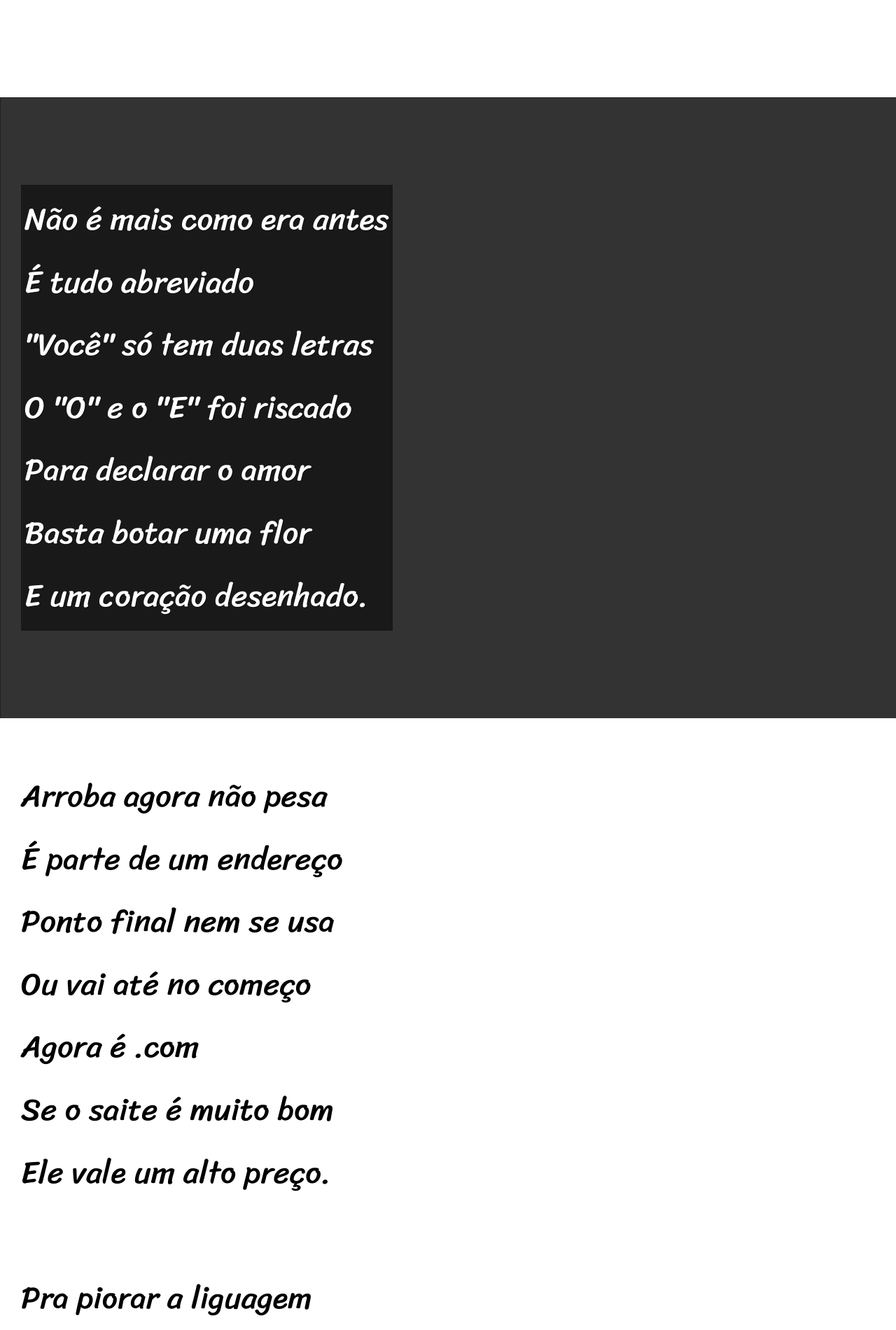
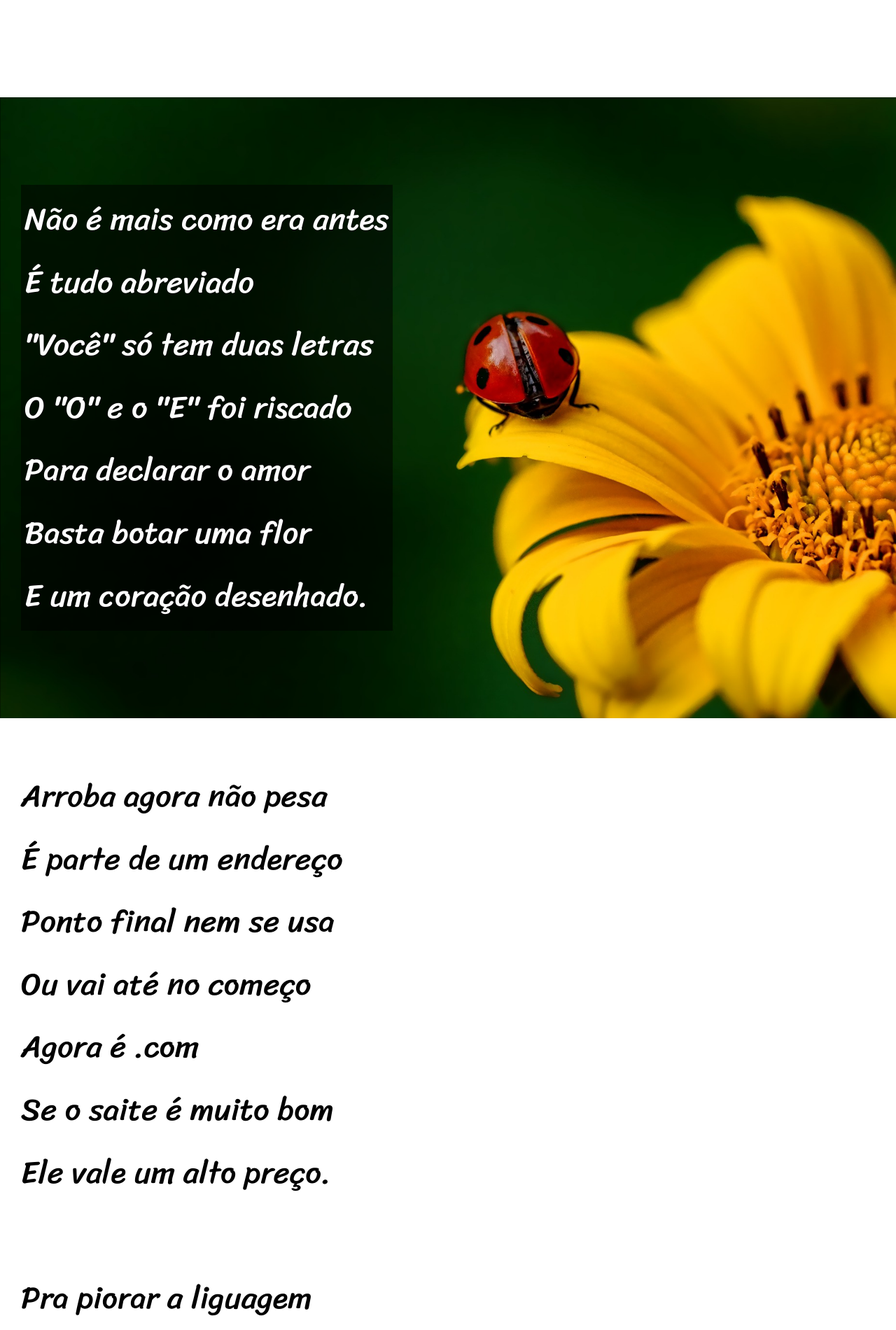
Before and after one commit to zhypass/projeto-cordel, a plain HTML site: page index.html in a window 1280 px wide. Shown: the part 940-2840 px from the top of the page at 70% size. Drawn offline with Linux system fonts and the light colour scheme; the site is published under a folder, as on GitHub Pages, so addresses that start at the root find nothing.

Commit message:
Correção de alguns erros

```diff
--- a/estilo/style.css
+++ b/estilo/style.css
@@ -62,12 +62,12 @@ section.normal{
 }
 
 section#img01{
-    background-image: url(/imgs/background001.jpg);
+    background-image: url(imgs/background001.jpg);
     background-position: right center;
 }
 
 section#img02{
-    background-image: url(/imgs/background002.jpg);
+    background-image: url(imgs/background002.jpg);
     background-position: right center;
 }
 
--- a/index.html
+++ b/index.html
@@ -41,7 +41,7 @@
             Pra piorar a liguagem <br>
             O emoticom é um risco <br>
             Tem símbolo para tudo <br>
-            Ponto e vírgula e um asterisco br
+            Ponto e vírgula e um asterisco <br>
             Um beijo significa <br>
             Pra entender como fica <br>
             Decifre esse rabisco.</p>
```
Also changed, not shown: estilo/imgs/background001.jpg (renamed from imgs/background001.jpg), estilo/imgs/background002.jpg (renamed from imgs/background002.jpg).
